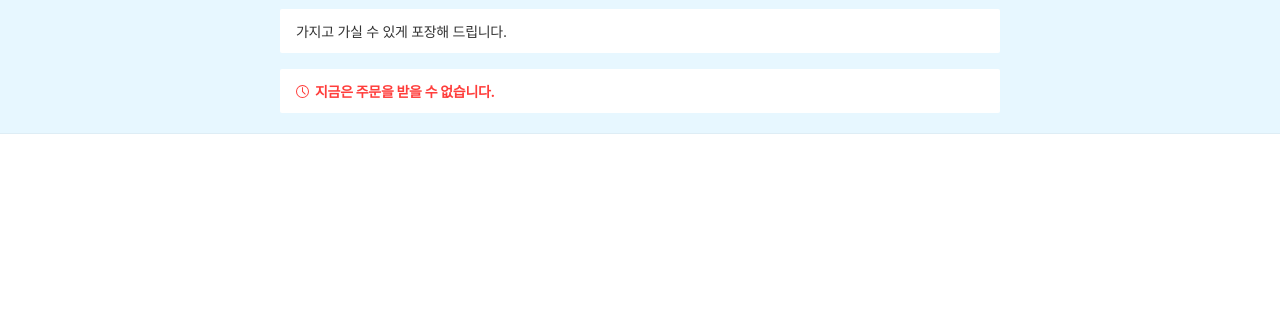
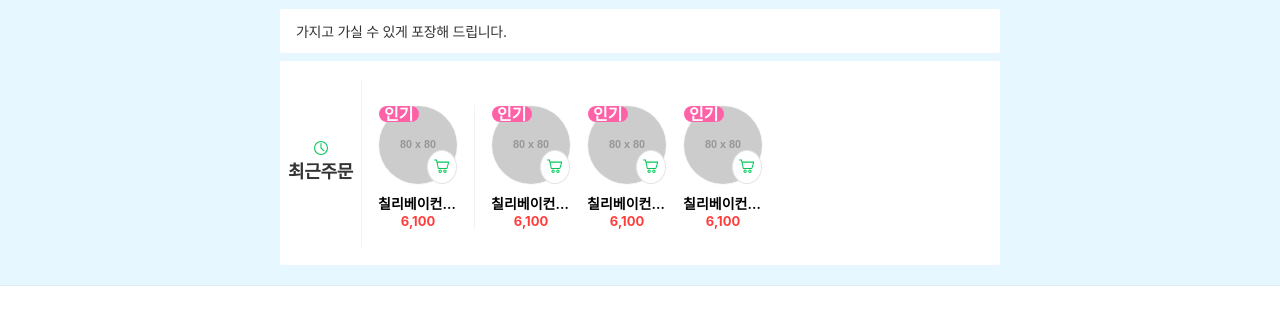
Before and after one commit to coconutstd/60days-finish, a plain HTML site: page 네이버주문/docs/index.html in a window 1280 px wide. Shown: the part 204-528 px from the top of the page. Drawn offline with Linux system fonts and the light colour scheme; placeholder pictures from the web are drawn by us.

Commit message:
네이버 주문 - 최근주문내역 완성

```diff
--- a/네이버주문/assets/scss/abstracts/_mixin_commons.scss
+++ b/네이버주문/assets/scss/abstracts/_mixin_commons.scss
@@ -0,0 +1,5 @@
+@mixin ellipsis {
+  text-overflow: ellipsis;
+  white-space: nowrap;
+  overflow: hidden;
+}
--- /dev/null
+++ b/네이버주문/assets/scss/components/_recent_order_area.scss
@@ -0,0 +1,103 @@
+.recent-order-area {
+  display: flex;
+  margin-top: 8px;
+  padding: 18px 0;
+  border-radius: 2px;
+  background-color: #fff;
+
+  .recent-title {
+    display: flex;
+    flex-direction: column;
+    justify-content: center;
+    align-items: center;
+    flex-shrink: 0;
+    padding: 8px;
+    border-right: 1px solid $booking-color-bg102;
+    line-height: 1.42;
+    font-size: 12px;
+    font-weight: 700;
+    color: $booking-color-text6;
+
+    .ico-clock {
+      margin-bottom: 4px;
+      width: 14px;
+    }
+  }
+
+  .recent-menu-list {
+    display: flex;
+  }
+
+  .recent-menu-item {
+    box-sizing: content-box;
+    padding-left: 16px;
+    width: 80px;
+    text-align: center;
+
+    &.is-ordered {
+      padding-right: 16px;
+      border-right: 1px solid $booking-color-bg102;
+    }
+
+    &:last-child {
+      padding-right: $m-padding;
+    }
+  }
+
+  .menu-img-area {
+    position: relative;
+    width: 80px;
+    height: 80px;
+    border: 1px solid $booking-color-border149;
+    border-radius: 100%;
+    background-color: rgba(0, 0, 0, 0.01);
+  }
+
+  .badge-popular {
+    position: absolute;
+    top: 0;
+    left: 0;
+    padding: 0 5px;
+    border-radius: 10px;
+    line-height: 16px;
+    font-size: 16px;
+    font-weight: 700;
+    background-color: #ff61a7;
+    color: #fff;
+  }
+
+  .menu-img {
+    width: 100%;
+    height: 100%;
+    border-radius: 100%;
+  }
+
+  .badge-cart {
+    position: absolute;
+    bottom: 0;
+    right: 0;
+    padding: 6px;
+    border: 1px solid $booking-color-border150;
+    border-radius: 100%;
+    background-color: $booking-color-bg18;
+  }
+
+  .ico-cart {
+    width: 16px;
+    height: 16px;
+  }
+
+  .menu-name {
+    margin-top: 8px;
+    font-weight: 600;
+    font-size: 14px;
+    @include ellipsis;
+  }
+
+  .menu-price {
+    font-size: 13px;
+    font-weight: 700;
+    color: $point-color;
+    @include ellipsis;
+  }
+}
--- a/네이버주문/assets/scss/styles.scss
+++ b/네이버주문/assets/scss/styles.scss
@@ -8,4 +8,5 @@
 @import "./components/order_header";
 @import "./components/order_type";
 @import "./components/order_info_area";
+@import "./components/recent_order_area";
 @import "./pages/order_page";
--- a/네이버주문/docs/index.html
+++ b/네이버주문/docs/index.html
@@ -76,7 +76,7 @@
 
         <div class="info-main-notice">가지고 가실 수 있게 포장해 드립니다.</div>
 
-        <div class="info-main-notice alert">
+        <div class="info-main-notice alert hidden">
           <svg
             aria-hidden="true"
             class="ico-clock"
@@ -93,9 +93,90 @@
           >지금은 주문을 받을 수 없습니다.
         </div>
         <!-- //주문분류 -->
+        <!-- 최근주문영역 -->
+        <div class="recent-order-area scroll-x">
+          <div class="recent-title">
+            <img
+              src="../assets/images/ico-clock.svg"
+              alt=""
+              class="ico-clock"
+            />
+            <div class="title">최근주문</div>
+          </div>
+          <div class="recent-order-area">
+            <ul class="recent-menu-list">
+              <li class="recent-menu-item is-ordered">
+                <div class="menu-img-area">
+                  <img src="https://via.placeholder.com/80" alt="" /
+                  class="menu-img">
+                  <span class="badge-cart">
+                    <img
+                      src="../assets/images/ico-cart.svg"
+                      alt=""
+                      class="ico-cart"
+                    />
+                  </span>
+                  <span class="badge-popular">인기</span>
+                </div>
+                <p class="menu-name">칠리베이컨 웜볼</p>
+                <p class="menu-price">6,100</p>
+              </li>
+              <li class="recent-menu-item">
+                <div class="menu-img-area">
+                  <img src="https://via.placeholder.com/80" alt="" /
+                  class="menu-img">
+                  <span class="badge-cart">
+                    <img
+                      src="../assets/images/ico-cart.svg"
+                      alt=""
+                      class="ico-cart"
+                    />
+                  </span>
+                  <span class="badge-popular">인기</span>
+                </div>
+                <p class="menu-name">칠리베이컨 웜볼</p>
+                <p class="menu-price">6,100</p>
+              </li>
+              <li class="recent-menu-item">
+                <div class="menu-img-area">
+                  <img src="https://via.placeholder.com/80" alt="" /
+                  class="menu-img">
+                  <span class="badge-cart">
+                    <img
+                      src="../assets/images/ico-cart.svg"
+                      alt=""
+                      class="ico-cart"
+                    />
+                  </span>
+                  <span class="badge-popular">인기</span>
+                </div>
+                <p class="menu-name">칠리베이컨 웜볼</p>
+                <p class="menu-price">6,100</p>
+              </li>
+              <li class="recent-menu-item">
+                <div class="menu-img-area">
+                  <img src="https://via.placeholder.com/80" alt="" /
+                  class="menu-img">
+                  <span class="badge-cart">
+                    <img
+                      src="../assets/images/ico-cart.svg"
+                      alt=""
+                      class="ico-cart"
+                    />
+                  </span>
+                  <span class="badge-popular">인기</span>
+                </div>
+                <p class="menu-name">칠리베이컨 웜볼</p>
+                <p class="menu-price">6,100</p>
+              </li>
+            </ul>
+          </div>
+        </div>
+        <!-- //최근주문영역 -->
       </div>
     </div>
     <!-- //주문정보영역 -->
+
     <div class="dimmed-layer" hidden></div>
     <div class="order-type-popup" hidden>
       <p class="title">어디서 드시나요?</p>
```
Also changed, not shown: 네이버주문/assets/css/styles.css, 1 other file.
